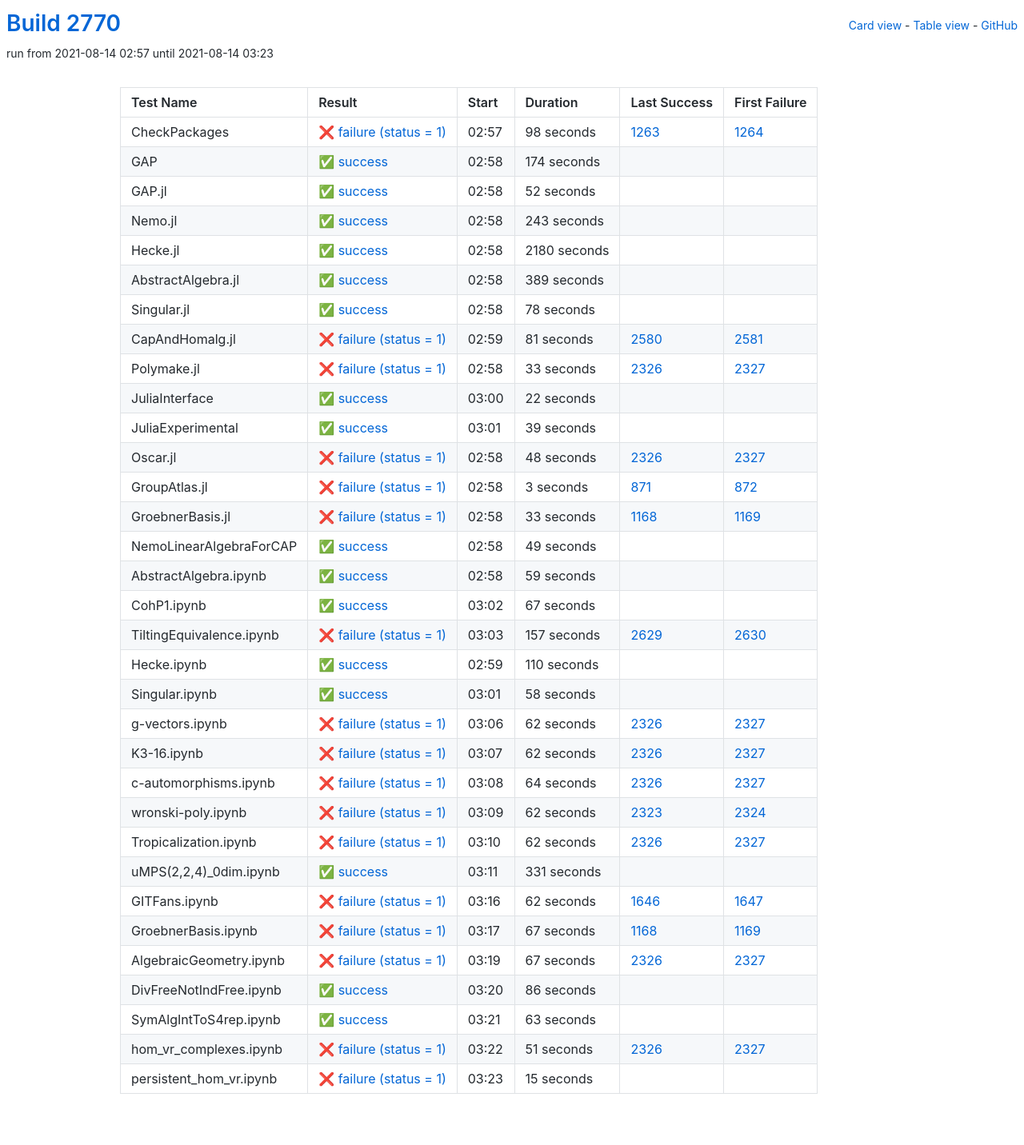
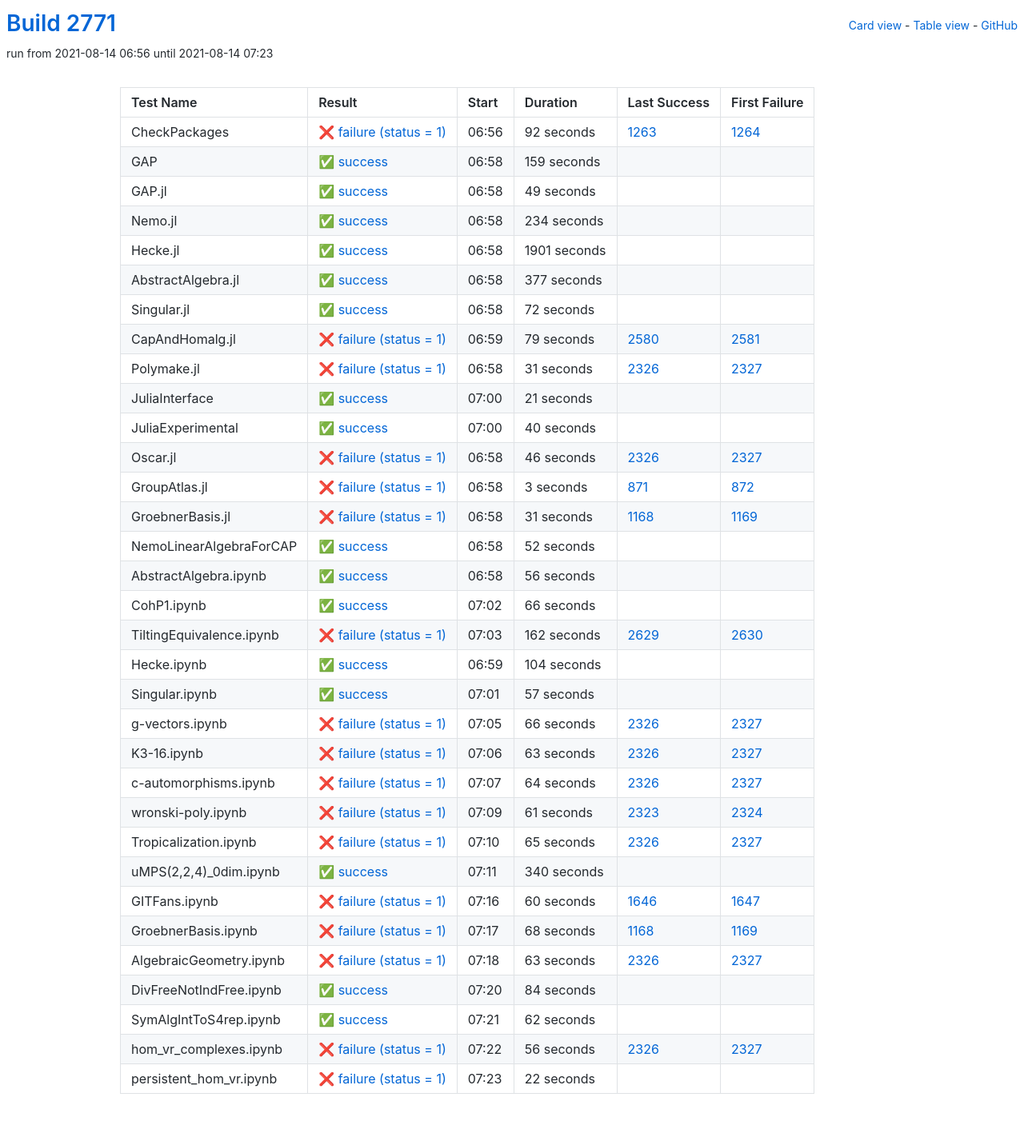
Before and after one commit to oscar-system/oscar-ci-status-stable, a Jekyll site: the page built from table.html, in a window 1280 px wide. Shown: the whole page at 80% size. Built offline with Jekyll 4.4.1, drawn with Linux system fonts in a browser that asks for light colours.

Commit message:
Build #2771

```diff
--- a/_data/ci.yml
+++ b/_data/ci.yml
@@ -1,6 +1,6 @@
 ---
-build: 2770
-build_url: https://oscarci.mathematik.uni-kl.de/job/oscar-stable/2770/
+build: 2771
+build_url: https://oscarci.mathematik.uni-kl.de/job/oscar-stable/2771/
 job: oscar-stable
 organization: oscar-system
 repo: oscar-ci-status-stable
@@ -8,152 +8,152 @@ repourl: https://github.com/oscar-system/oscar-ci-status-stable
 tests:
 - name: CheckPackages
   id: checkpackages
-  log: https://oscarci.mathematik.uni-kl.de/job/oscar-stable/2770/artifact/logs/build-2770/CheckPackages.log
-  start: 2021-08-14 02:57
+  log: https://oscarci.mathematik.uni-kl.de/job/oscar-stable/2771/artifact/logs/build-2771/CheckPackages.log
+  start: 2021-08-14 06:56
   success: false
   exitcode: 1
   status: failure
-  duration: 98
+  duration: 92
   last_success: 1263
   last_success_url: https://oscarci.mathematik.uni-kl.de/job/oscar-stable/1263/
   first_failure: 1264
   first_failure_url: https://oscarci.mathematik.uni-kl.de/job/oscar-stable/1264/
 - name: GAP
   id: gap
-  log: https://oscarci.mathematik.uni-kl.de/job/oscar-stable/2770/artifact/logs/build-2770/GAP.log
-  start: 2021-08-14 02:58
+  log: https://oscarci.mathematik.uni-kl.de/job/oscar-stable/2771/artifact/logs/build-2771/GAP.log
+  start: 2021-08-14 06:58
   success: true
   exitcode: 0
   status: success
-  duration: 174
+  duration: 159
   last_success: false
   last_success_url:
   first_failure: false
   first_failure_url:
 - name: GAP.jl
   id: gap-jl
-  log: https://oscarci.mathematik.uni-kl.de/job/oscar-stable/2770/artifact/logs/build-2770/GAP.jl.log
-  start: 2021-08-14 02:58
+  log: https://oscarci.mathematik.uni-kl.de/job/oscar-stable/2771/artifact/logs/build-2771/GAP.jl.log
+  start: 2021-08-14 06:58
   success: true
   exitcode: 0
   status: success
-  duration: 52
+  duration: 49
   last_success: false
   last_success_url:
   first_failure: false
   first_failure_url:
 - name: Nemo.jl
   id: nemo-jl
-  log: https://oscarci.mathematik.uni-kl.de/job/oscar-stable/2770/artifact/logs/build-2770/Nemo.jl.log
-  start: 2021-08-14 02:58
+  log: https://oscarci.mathematik.uni-kl.de/job/oscar-stable/2771/artifact/logs/build-2771/Nemo.jl.log
+  start: 2021-08-14 06:58
   success: true
   exitcode: 0
   status: success
-  duration: 243
+  duration: 234
   last_success: false
   last_success_url:
   first_failure: false
   first_failure_url:
 - name: Hecke.jl
   id: hecke-jl
-  log: https://oscarci.mathematik.uni-kl.de/job/oscar-stable/2770/artifact/logs/build-2770/Hecke.jl.log
-  start: 2021-08-14 02:58
+  log: https://oscarci.mathematik.uni-kl.de/job/oscar-stable/2771/artifact/logs/build-2771/Hecke.jl.log
+  start: 2021-08-14 06:58
   success: true
   exitcode: 0
   status: success
-  duration: 2180
+  duration: 1901
   last_success: false
   last_success_url:
   first_failure: false
   first_failure_url:
 - name: AbstractAlgebra.jl
   id: abstractalgebra-jl
-  log: https://oscarci.mathematik.uni-kl.de/job/oscar-stable/2770/artifact/logs/build-2770/AbstractAlgebra.jl.log
-  start: 2021-08-14 02:58
+  log: https://oscarci.mathematik.uni-kl.de/job/oscar-stable/2771/artifact/logs/build-2771/AbstractAlgebra.jl.log
+  start: 2021-08-14 06:58
   success: true
   exitcode: 0
   status: success
-  duration: 389
+  duration: 377
   last_success: false
   last_success_url:
   first_failure: false
   first_failure_url:
 - name: Singular.jl
   id: singular-jl
-  log: https://oscarci.mathematik.uni-kl.de/job/oscar-stable/2770/artifact/logs/build-2770/Singular.jl.log
-  start: 2021-08-14 02:58
+  log: https://oscarci.mathematik.uni-kl.de/job/oscar-stable/2771/artifact/logs/build-2771/Singular.jl.log
+  start: 2021-08-14 06:58
   success: true
   exitcode: 0
   status: success
-  duration: 78
+  duration: 72
   last_success: false
   last_success_url:
   first_failure: false
   first_failure_url:
 - name: CapAndHomalg.jl
   id: capandhomalg-jl
-  log: https://oscarci.mathematik.uni-kl.de/job/oscar-stable/2770/artifact/logs/build-2770/CapAndHomalg.jl.log
-  start: 2021-08-14 02:59
+  log: https://oscarci.mathematik.uni-kl.de/job/oscar-stable/2771/artifact/logs/build-2771/CapAndHomalg.jl.log
+  start: 2021-08-14 06:59
   success: false
   exitcode: 1
   status: failure
-  duration: 81
+  duration: 79
   last_success: 2580
   last_success_url: https://oscarci.mathematik.uni-kl.de/job/oscar-stable/2580/
   first_failure: 2581
   first_failure_url: https://oscarci.mathematik.uni-kl.de/job/oscar-stable/2581/
 - name: Polymake.jl
   id: polymake-jl
-  log: https://oscarci.mathematik.uni-kl.de/job/oscar-stable/2770/artifact/logs/build-2770/Polymake.jl.log
-  start: 2021-08-14 02:58
+  log: https://oscarci.mathematik.uni-kl.de/job/oscar-stable/2771/artifact/logs/build-2771/Polymake.jl.log
+  start: 2021-08-14 06:58
   success: false
   exitcode: 1
   status: failure
-  duration: 33
+  duration: 31
   last_success: 2326
   last_success_url: https://oscarci.mathematik.uni-kl.de/job/oscar-stable/2326/
   first_failure: 2327
   first_failure_url: https://oscarci.mathematik.uni-kl.de/job/oscar-stable/2327/
 - name: JuliaInterface
   id: juliainterface
-  log: https://oscarci.mathematik.uni-kl.de/job/oscar-stable/2770/artifact/logs/build-2770/JuliaInterface.log
-  start: 2021-08-14 03:00
+  log: https://oscarci.mathematik.uni-kl.de/job/oscar-stable/2771/artifact/logs/build-2771/JuliaInterface.log
+  start: 2021-08-14 07:00
   success: true
   exitcode: 0
   status: success
-  duration: 22
+  duration: 21
   last_success: false
   last_success_url:
   first_failure: false
   first_failure_url:
 - name: JuliaExperimental
   id: juliaexperimental
-  log: https://oscarci.mathematik.uni-kl.de/job/oscar-stable/2770/artifact/logs/build-2770/JuliaExperimental.log
-  start: 2021-08-14 03:01
+  log: https://oscarci.mathematik.uni-kl.de/job/oscar-stable/2771/artifact/logs/build-2771/JuliaExperimental.log
+  start: 2021-08-14 07:00
   success: true
   exitcode: 0
   status: success
-  duration: 39
+  duration: 40
   last_success: false
   last_success_url:
   first_failure: false
   first_failure_url:
 - name: Oscar.jl
   id: oscar-jl
-  log: https://oscarci.mathematik.uni-kl.de/job/oscar-stable/2770/artifact/logs/build-2770/Oscar.jl.log
-  start: 2021-08-14 02:58
+  log: https://oscarci.mathematik.uni-kl.de/job/oscar-stable/2771/artifact/logs/build-2771/Oscar.jl.log
+  start: 2021-08-14 06:58
   success: false
   exitcode: 1
   status: failure
-  duration: 48
+  duration: 46
   last_success: 2326
   last_success_url: https://oscarci.mathematik.uni-kl.de/job/oscar-stable/2326/
   first_failure: 2327
   first_failure_url: https://oscarci.mathematik.uni-kl.de/job/oscar-stable/2327/
 - name: GroupAtlas.jl
   id: groupatlas-jl
-  log: https://oscarci.mathematik.uni-kl.de/job/oscar-stable/2770/artifact/logs/build-2770/GroupAtlas.jl.log
-  start: 2021-08-14 02:58
+  log: https://oscarci.mathematik.uni-kl.de/job/oscar-stable/2771/artifact/logs/build-2771/GroupAtlas.jl.log
+  start: 2021-08-14 06:58
   success: false
   exitcode: 1
   status: failure
@@ -164,116 +164,116 @@ tests:
   first_failure_url: https://oscarci.mathematik.uni-kl.de/job/oscar-stable/872/
 - name: GroebnerBasis.jl
   id: groebnerbasis-jl
-  log: https://oscarci.mathematik.uni-kl.de/job/oscar-stable/2770/artifact/logs/build-2770/GroebnerBasis.jl.log
-  start: 2021-08-14 02:58
+  log: https://oscarci.mathematik.uni-kl.de/job/oscar-stable/2771/artifact/logs/build-2771/GroebnerBasis.jl.log
+  start: 2021-08-14 06:58
   success: false
   exitcode: 1
   status: failure
-  duration: 33
+  duration: 31
   last_success: 1168
   last_success_url: https://oscarci.mathematik.uni-kl.de/job/oscar-stable/1168/
   first_failure: 1169
   first_failure_url: https://oscarci.mathematik.uni-kl.de/job/oscar-stable/1169/
 - name: NemoLinearAlgebraForCAP
   id: nemolinearalgebraforcap
-  log: https://oscarci.mathematik.uni-kl.de/job/oscar-stable/2770/artifact/logs/build-2770/NemoLinearAlgebraForCAP.log
-  start: 2021-08-14 02:58
+  log: https://oscarci.mathematik.uni-kl.de/job/oscar-stable/2771/artifact/logs/build-2771/NemoLinearAlgebraForCAP.log
+  start: 2021-08-14 06:58
   success: true
   exitcode: 0
   status: success
-  duration: 49
+  duration: 52
   last_success: false
   last_success_url:
   first_failure: false
   first_failure_url:
 - name: AbstractAlgebra.ipynb
   id: abstractalgebra-ipynb
-  log: https://oscarci.mathematik.uni-kl.de/job/oscar-stable/2770/artifact/logs/build-2770/AbstractAlgebra.ipynb.log
-  start: 2021-08-14 02:58
+  log: https://oscarci.mathematik.uni-kl.de/job/oscar-stable/2771/artifact/logs/build-2771/AbstractAlgebra.ipynb.log
+  start: 2021-08-14 06:58
   success: true
   exitcode: 0
   status: success
-  duration: 59
+  duration: 56
   last_success: false
   last_success_url:
   first_failure: false
   first_failure_url:
 - name: CohP1.ipynb
   id: cohp1-ipynb
-  log: https://oscarci.mathematik.uni-kl.de/job/oscar-stable/2770/artifact/logs/build-2770/CohP1.ipynb.log
-  start: 2021-08-14 03:02
+  log: https://oscarci.mathematik.uni-kl.de/job/oscar-stable/2771/artifact/logs/build-2771/CohP1.ipynb.log
+  start: 2021-08-14 07:02
   success: true
   exitcode: 0
   status: success
-  duration: 67
+  duration: 66
   last_success: false
   last_success_url:
   first_failure: false
   first_failure_url:
 - name: TiltingEquivalence.ipynb
   id: tiltingequivalence-ipynb
-  log: https://oscarci.mathematik.uni-kl.de/job/oscar-stable/2770/artifact/logs/build-2770/TiltingEquivalence.ipynb.log
-  start: 2021-08-14 03:03
+  log: https://oscarci.mathematik.uni-kl.de/job/oscar-stable/2771/artifact/logs/build-2771/TiltingEquivalence.ipynb.log
+  start: 2021-08-14 07:03
   success: false
   exitcode: 1
   status: failure
-  duration: 157
+  duration: 162
   last_success: 2629
   last_success_url: https://oscarci.mathematik.uni-kl.de/job/oscar-stable/2629/
   first_failure: 2630
   first_failure_url: https://oscarci.mathematik.uni-kl.de/job/oscar-stable/2630/
 - name: Hecke.ipynb
   id: hecke-ipynb
-  log: https://oscarci.mathematik.uni-kl.de/job/oscar-stable/2770/artifact/logs/build-2770/Hecke.ipynb.log
-  start: 2021-08-14 02:59
+  log: https://oscarci.mathematik.uni-kl.de/job/oscar-stable/2771/artifact/logs/build-2771/Hecke.ipynb.log
+  start: 2021-08-14 06:59
   success: true
   exitcode: 0
   status: success
-  duration: 110
+  duration: 104
   last_success: false
   last_success_url:
   first_failure: false
   first_failure_url:
 - name: Singular.ipynb
   id: singular-ipynb
-  log: https://oscarci.mathematik.uni-kl.de/job/oscar-stable/2770/artifact/logs/build-2770/Singular.ipynb.log
-  start: 2021-08-14 03:01
+  log: https://oscarci.mathematik.uni-kl.de/job/oscar-stable/2771/artifact/logs/build-2771/Singular.ipynb.log
+  start: 2021-08-14 07:01
   success: true
   exitcode: 0
   status: success
-  duration: 58
+  duration: 57
   last_success: false
   last_success_url:
   first_failure: false
   first_failure_url:
 - name: g-vectors.ipynb
   id: g-vectors-ipynb
-  log: https://oscarci.mathematik.uni-kl.de/job/oscar-stable/2770/artifact/logs/build-2770/g-vectors.ipynb.log
-  start: 2021-08-14 03:06
+  log: https://oscarci.mathematik.uni-kl.de/job/oscar-stable/2771/artifact/logs/build-2771/g-vectors.ipynb.log
+  start: 2021-08-14 07:05
   success: false
   exitcode: 1
   status: failure
-  duration: 62
+  duration: 66
   last_success: 2326
   last_success_url: https://oscarci.mathematik.uni-kl.de/job/oscar-stable/2326/
   first_failure: 2327
   first_failure_url: https://oscarci.mathematik.uni-kl.de/job/oscar-stable/2327/
 - name: K3-16.ipynb
   id: k3-16-ipynb
-  log: https://oscarci.mathematik.uni-kl.de/job/oscar-stable/2770/artifact/logs/build-2770/K3-16.ipynb.log
-  start: 2021-08-14 03:07
+  log: https://oscarci.mathematik.uni-kl.de/job/oscar-stable/2771/artifact/logs/build-2771/K3-16.ipynb.log
+  start: 2021-08-14 07:06
   success: false
   exitcode: 1
   status: failure
-  duration: 62
+  duration: 63
   last_success: 2326
   last_success_url: https://oscarci.mathematik.uni-kl.de/job/oscar-stable/2326/
   first_failure: 2327
   first_failure_url: https://oscarci.mathematik.uni-kl.de/job/oscar-stable/2327/
 - name: c-automorphisms.ipynb
   id: c-automorphisms-ipynb
-  log: https://oscarci.mathematik.uni-kl.de/job/oscar-stable/2770/artifact/logs/build-2770/c-automorphisms.ipynb.log
-  start: 2021-08-14 03:08
+  log: https://oscarci.mathematik.uni-kl.de/job/oscar-stable/2771/artifact/logs/build-2771/c-automorphisms.ipynb.log
+  start: 2021-08-14 07:07
   success: false
   exitcode: 1
   status: failure
@@ -284,120 +284,120 @@ tests:
   first_failure_url: https://oscarci.mathematik.uni-kl.de/job/oscar-stable/2327/
 - name: wronski-poly.ipynb
   id: wronski-poly-ipynb
-  log: https://oscarci.mathematik.uni-kl.de/job/oscar-stable/2770/artifact/logs/build-2770/wronski-poly.ipynb.log
-  start: 2021-08-14 03:09
+  log: https://oscarci.mathematik.uni-kl.de/job/oscar-stable/2771/artifact/logs/build-2771/wronski-poly.ipynb.log
+  start: 2021-08-14 07:09
   success: false
   exitcode: 1
   status: failure
-  duration: 62
+  duration: 61
   last_success: 2323
   last_success_url: https://oscarci.mathematik.uni-kl.de/job/oscar-stable/2323/
   first_failure: 2324
   first_failure_url: https://oscarci.mathematik.uni-kl.de/job/oscar-stable/2324/
 - name: Tropicalization.ipynb
   id: tropicalization-ipynb
-  log: https://oscarci.mathematik.uni-kl.de/job/oscar-stable/2770/artifact/logs/build-2770/Tropicalization.ipynb.log
-  start: 2021-08-14 03:10
+  log: https://oscarci.mathematik.uni-kl.de/job/oscar-stable/2771/artifact/logs/build-2771/Tropicalization.ipynb.log
+  start: 2021-08-14 07:10
   success: false
   exitcode: 1
   status: failure
-  duration: 62
+  duration: 65
   last_success: 2326
   last_success_url: https://oscarci.mathematik.uni-kl.de/job/oscar-stable/2326/
   first_failure: 2327
   first_failure_url: https://oscarci.mathematik.uni-kl.de/job/oscar-stable/2327/
 - name: uMPS(2,2,4)_0dim.ipynb
   id: umps-2-2-4-0dim-ipynb
-  log: https://oscarci.mathematik.uni-kl.de/job/oscar-stable/2770/artifact/logs/build-2770/uMPS-2-2-4-_0dim.ipynb.log
-  start: 2021-08-14 03:11
+  log: https://oscarci.mathematik.uni-kl.de/job/oscar-stable/2771/artifact/logs/build-2771/uMPS-2-2-4-_0dim.ipynb.log
+  start: 2021-08-14 07:11
   success: true
   exitcode: 0
   status: success
-  duration: 331
+  duration: 340
   last_success: false
   last_success_url:
   first_failure: false
   first_failure_url:
 - name: GITFans.ipynb
   id: gitfans-ipynb
-  log: https://oscarci.mathematik.uni-kl.de/job/oscar-stable/2770/artifact/logs/build-2770/GITFans.ipynb.log
-  start: 2021-08-14 03:16
+  log: https://oscarci.mathematik.uni-kl.de/job/oscar-stable/2771/artifact/logs/build-2771/GITFans.ipynb.log
+  start: 2021-08-14 07:16
   success: false
   exitcode: 1
   status: failure
-  duration: 62
+  duration: 60
   last_success: 1646
   last_success_url: https://oscarci.mathematik.uni-kl.de/job/oscar-stable/1646/
   first_failure: 1647
   first_failure_url: https://oscarci.mathematik.uni-kl.de/job/oscar-stable/1647/
 - name: GroebnerBasis.ipynb
   id: groebnerbasis-ipynb
-  log: https://oscarci.mathematik.uni-kl.de/job/oscar-stable/2770/artifact/logs/build-2770/GroebnerBasis.ipynb.log
-  start: 2021-08-14 03:17
+  log: https://oscarci.mathematik.uni-kl.de/job/oscar-stable/2771/artifact/logs/build-2771/GroebnerBasis.ipynb.log
+  start: 2021-08-14 07:17
   success: false
   exitcode: 1
   status: failure
-  duration: 67
+  duration: 68
   last_success: 1168
   last_success_url: https://oscarci.mathematik.uni-kl.de/job/oscar-stable/1168/
   first_failure: 1169
   first_failure_url: https://oscarci.mathematik.uni-kl.de/job/oscar-stable/1169/
 - name: AlgebraicGeometry.ipynb
   id: algebraicgeometry-ipynb
-  log: https://oscarci.mathematik.uni-kl.de/job/oscar-stable/2770/artifact/logs/build-2770/AlgebraicGeometry.ipynb.log
-  start: 2021-08-14 03:19
+  log: https://oscarci.mathematik.uni-kl.de/job/oscar-stable/2771/artifact/logs/build-2771/AlgebraicGeometry.ipynb.log
+  start: 2021-08-14 07:18
   success: false
   exitcode: 1
   status: failure
-  duration: 67
+  duration: 63
   last_success: 2326
   last_success_url: https://oscarci.mathematik.uni-kl.de/job/oscar-stable/2326/
   first_failure: 2327
   first_failure_url: https://oscarci.mathematik.uni-kl.de/job/oscar-stable/2327/
 - name: DivFreeNotIndFree.ipynb
   id: divfreenotindfree-ipynb
-  log: https://oscarci.mathematik.uni-kl.de/job/oscar-stable/2770/artifact/logs/build-2770/DivFreeNotIndFree.ipynb.log
-  start: 2021-08-14 03:20
+  log: https://oscarci.mathematik.uni-kl.de/job/oscar-stable/2771/artifact/logs/build-2771/DivFreeNotIndFree.ipynb.log
+  start: 2021-08-14 07:20
   success: true
   exitcode: 0
   status: success
-  duration: 86
+  duration: 84
   last_success: false
   last_success_url:
   first_failure: false
   first_failure_url:
 - name: SymAlgIntToS4rep.ipynb
   id: symalginttos4rep-ipynb
-  log: https://oscarci.mathematik.uni-kl.de/job/oscar-stable/2770/artifact/logs/build-2770/SymAlgIntToS4rep.ipynb.log
-  start: 2021-08-14 03:21
+  log: https://oscarci.mathematik.uni-kl.de/job/oscar-stable/2771/artifact/logs/build-2771/SymAlgIntToS4rep.ipynb.log
+  start: 2021-08-14 07:21
   success: true
   exitcode: 0
   status: success
-  duration: 63
+  duration: 62
   last_success: false
   last_success_url:
   first_failure: false
   first_failure_url:
 - name: hom_vr_complexes.ipynb
   id: hom-vr-complexes-ipynb
-  log: https://oscarci.mathematik.uni-kl.de/job/oscar-stable/2770/artifact/logs/build-2770/hom_vr_complexes.ipynb.log
-  start: 2021-08-14 03:22
+  log: https://oscarci.mathematik.uni-kl.de/job/oscar-stable/2771/artifact/logs/build-2771/hom_vr_complexes.ipynb.log
+  start: 2021-08-14 07:22
   success: false
   exitcode: 1
   status: failure
-  duration: 51
+  duration: 56
   last_success: 2326
   last_success_url: https://oscarci.mathematik.uni-kl.de/job/oscar-stable/2326/
   first_failure: 2327
   first_failure_url: https://oscarci.mathematik.uni-kl.de/job/oscar-stable/2327/
 - name: persistent_hom_vr.ipynb
   id: persistent-hom-vr-ipynb
-  log: https://oscarci.mathematik.uni-kl.de/job/oscar-stable/2770/artifact/logs/build-2770/persistent_hom_vr.ipynb.log
-  start: 2021-08-14 03:23
+  log: https://oscarci.mathematik.uni-kl.de/job/oscar-stable/2771/artifact/logs/build-2771/persistent_hom_vr.ipynb.log
+  start: 2021-08-14 07:23
   success: false
   exitcode: 1
   status: failure
-  duration: 15
+  duration: 22
   last_success: false
   last_success_url:
   first_failure: false
```
Also changed, not shown: README.md.
